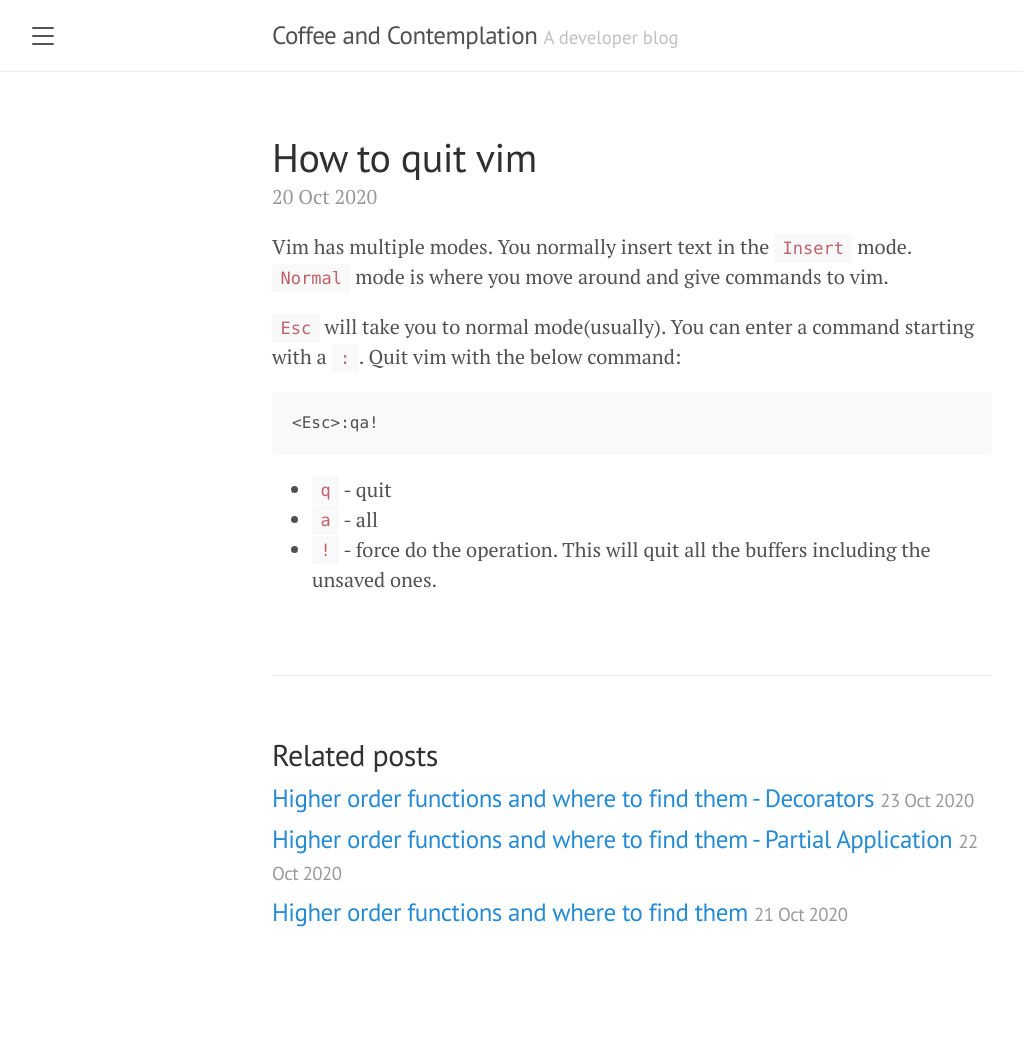
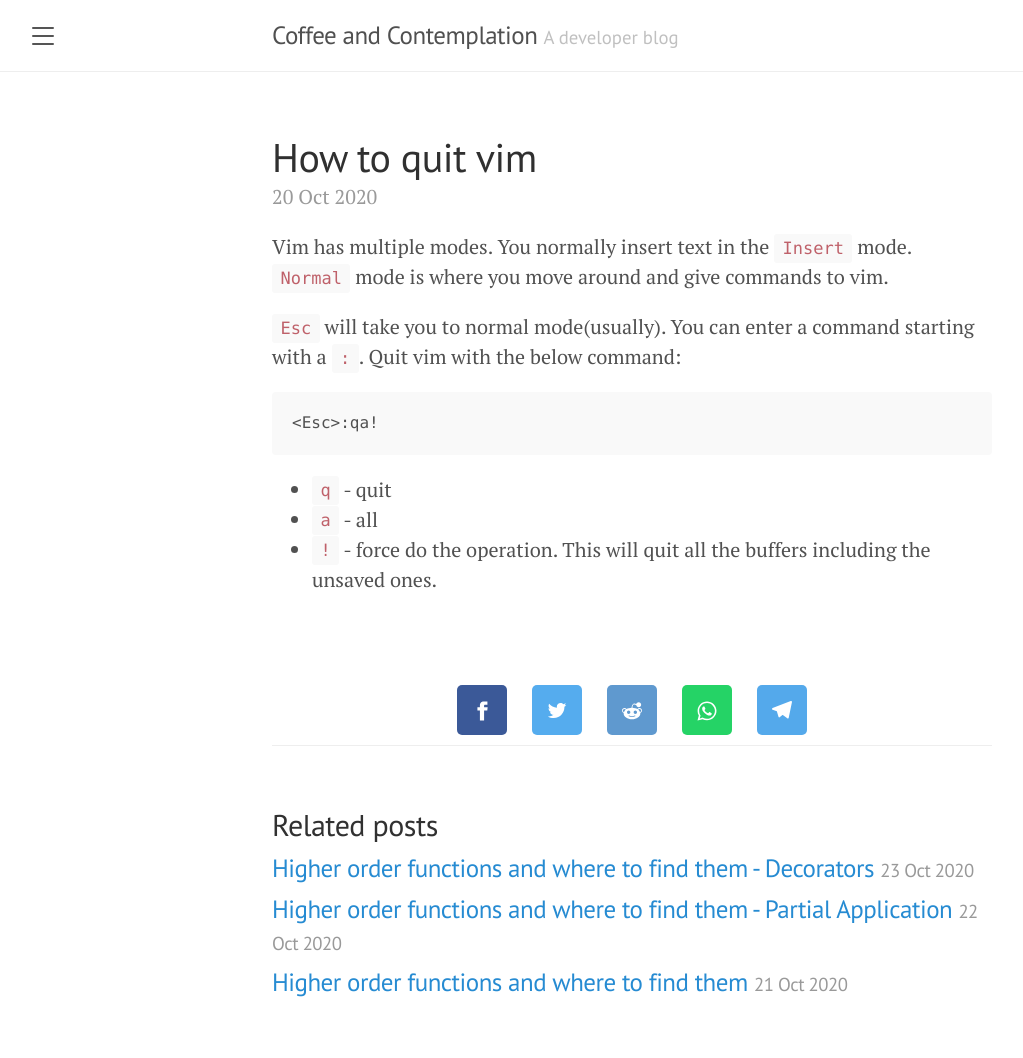
Before and after one commit to coffeeandcontemplation/coffeeandcontemplation.github.io, a Jekyll site: the page built from _posts/2020-10-20-quitting-vim.md, in a window 1280 px wide. Shown: the whole page, without its empty margins (8-1031 px from the left). Built offline with Jekyll 4.4.1, drawn with Linux system fonts in a browser that asks for light colours; before the commit the page ends 988 px from its top, so only the background shows below that.

Commit message:
Add sharing buttons

```diff
--- /dev/null
+++ b/_includes/sharing_buttons.html
@@ -0,0 +1,45 @@
+<!-- Sharingbutton Facebook -->
+<link rel="stylesheet" href="{{ '/public/css/sharing-buttons.css' | absolute_url }}">
+
+<div class="sharing-buttons">
+    <!-- Sharingbutton Facebook -->
+    <a class="resp-sharing-button__link" href='https://facebook.com/sharer/sharer.php?u={{include.url}}' target="_blank" rel="noopener" aria-label="">
+    <div class="resp-sharing-button resp-sharing-button--facebook resp-sharing-button--small"><div aria-hidden="true" class="resp-sharing-button__icon resp-sharing-button__icon--solid">
+        <svg xmlns="http://www.w3.org/2000/svg" viewBox="0 0 24 24"><path d="M18.77 7.46H14.5v-1.9c0-.9.6-1.1 1-1.1h3V.5h-4.33C10.24.5 9.5 3.44 9.5 5.32v2.15h-3v4h3v12h5v-12h3.85l.42-4z"/></svg>
+        </div>
+    </div>
+    </a>
+
+    <!-- Sharingbutton Twitter -->
+    <a class="resp-sharing-button__link" href="https://twitter.com/intent/tweet/?text=I%20liked%20this%20article.%20May%20be%20you%20will%20too.&amp;url={{include.url}}" target="_blank" rel="noopener" aria-label="">
+    <div class="resp-sharing-button resp-sharing-button--twitter resp-sharing-button--small"><div aria-hidden="true" class="resp-sharing-button__icon resp-sharing-button__icon--solid">
+        <svg xmlns="http://www.w3.org/2000/svg" viewBox="0 0 24 24"><path d="M23.44 4.83c-.8.37-1.5.38-2.22.02.93-.56.98-.96 1.32-2.02-.88.52-1.86.9-2.9 1.1-.82-.88-2-1.43-3.3-1.43-2.5 0-4.55 2.04-4.55 4.54 0 .36.03.7.1 1.04-3.77-.2-7.12-2-9.36-4.75-.4.67-.6 1.45-.6 2.3 0 1.56.8 2.95 2 3.77-.74-.03-1.44-.23-2.05-.57v.06c0 2.2 1.56 4.03 3.64 4.44-.67.2-1.37.2-2.06.08.58 1.8 2.26 3.12 4.25 3.16C5.78 18.1 3.37 18.74 1 18.46c2 1.3 4.4 2.04 6.97 2.04 8.35 0 12.92-6.92 12.92-12.93 0-.2 0-.4-.02-.6.9-.63 1.96-1.22 2.56-2.14z"/></svg>
+        </div>
+    </div>
+    </a>
+
+    <!-- Sharingbutton Reddit -->
+    <a class="resp-sharing-button__link" href="https://reddit.com/submit/?url={{include.url}}&amp;resubmit=true&amp;title=I%20liked%20this%20article.%20May%20be%20you%20will%20too." target="_blank" rel="noopener" aria-label="">
+    <div class="resp-sharing-button resp-sharing-button--reddit resp-sharing-button--small"><div aria-hidden="true" class="resp-sharing-button__icon resp-sharing-button__icon--solid">
+        <svg xmlns="http://www.w3.org/2000/svg" viewBox="0 0 24 24"><path d="M24 11.5c0-1.65-1.35-3-3-3-.96 0-1.86.48-2.42 1.24-1.64-1-3.75-1.64-6.07-1.72.08-1.1.4-3.05 1.52-3.7.72-.4 1.73-.24 3 .5C17.2 6.3 18.46 7.5 20 7.5c1.65 0 3-1.35 3-3s-1.35-3-3-3c-1.38 0-2.54.94-2.88 2.22-1.43-.72-2.64-.8-3.6-.25-1.64.94-1.95 3.47-2 4.55-2.33.08-4.45.7-6.1 1.72C4.86 8.98 3.96 8.5 3 8.5c-1.65 0-3 1.35-3 3 0 1.32.84 2.44 2.05 2.84-.03.22-.05.44-.05.66 0 3.86 4.5 7 10 7s10-3.14 10-7c0-.22-.02-.44-.05-.66 1.2-.4 2.05-1.54 2.05-2.84zM2.3 13.37C1.5 13.07 1 12.35 1 11.5c0-1.1.9-2 2-2 .64 0 1.22.32 1.6.82-1.1.85-1.92 1.9-2.3 3.05zm3.7.13c0-1.1.9-2 2-2s2 .9 2 2-.9 2-2 2-2-.9-2-2zm9.8 4.8c-1.08.63-2.42.96-3.8.96-1.4 0-2.74-.34-3.8-.95-.24-.13-.32-.44-.2-.68.15-.24.46-.32.7-.18 1.83 1.06 4.76 1.06 6.6 0 .23-.13.53-.05.67.2.14.23.06.54-.18.67zm.2-2.8c-1.1 0-2-.9-2-2s.9-2 2-2 2 .9 2 2-.9 2-2 2zm5.7-2.13c-.38-1.16-1.2-2.2-2.3-3.05.38-.5.97-.82 1.6-.82 1.1 0 2 .9 2 2 0 .84-.53 1.57-1.3 1.87z"/></svg>
+        </div>
+    </div>
+    </a>
+
+    <!-- Sharingbutton WhatsApp -->
+    <a class="resp-sharing-button__link" href="whatsapp://send?text=I%20liked%20this%20article.%20May%20be%20you%20will%20too.%20{{include.url}}" target="_blank" rel="noopener" aria-label="">
+    <div class="resp-sharing-button resp-sharing-button--whatsapp resp-sharing-button--small"><div aria-hidden="true" class="resp-sharing-button__icon resp-sharing-button__icon--solid">
+        <svg xmlns="http://www.w3.org/2000/svg" viewBox="0 0 24 24"><path d="M20.1 3.9C17.9 1.7 15 .5 12 .5 5.8.5.7 5.6.7 11.9c0 2 .5 3.9 1.5 5.6L.6 23.4l6-1.6c1.6.9 3.5 1.3 5.4 1.3 6.3 0 11.4-5.1 11.4-11.4-.1-2.8-1.2-5.7-3.3-7.8zM12 21.4c-1.7 0-3.3-.5-4.8-1.3l-.4-.2-3.5 1 1-3.4L4 17c-1-1.5-1.4-3.2-1.4-5.1 0-5.2 4.2-9.4 9.4-9.4 2.5 0 4.9 1 6.7 2.8 1.8 1.8 2.8 4.2 2.8 6.7-.1 5.2-4.3 9.4-9.5 9.4zm5.1-7.1c-.3-.1-1.7-.9-1.9-1-.3-.1-.5-.1-.7.1-.2.3-.8 1-.9 1.1-.2.2-.3.2-.6.1s-1.2-.5-2.3-1.4c-.9-.8-1.4-1.7-1.6-2-.2-.3 0-.5.1-.6s.3-.3.4-.5c.2-.1.3-.3.4-.5.1-.2 0-.4 0-.5C10 9 9.3 7.6 9 7c-.1-.4-.4-.3-.5-.3h-.6s-.4.1-.7.3c-.3.3-1 1-1 2.4s1 2.8 1.1 3c.1.2 2 3.1 4.9 4.3.7.3 1.2.5 1.6.6.7.2 1.3.2 1.8.1.6-.1 1.7-.7 1.9-1.3.2-.7.2-1.2.2-1.3-.1-.3-.3-.4-.6-.5z"/></svg>
+        </div>
+    </div>
+    </a>
+
+    <!-- Sharingbutton Telegram -->
+    <a class="resp-sharing-button__link" href="https://telegram.me/share/url?text=I%20liked%20this%20article.%20May%20be%20you%20will%20too.&amp;url={{include.url}}" target="_blank" rel="noopener" aria-label="">
+    <div class="resp-sharing-button resp-sharing-button--telegram resp-sharing-button--small"><div aria-hidden="true" class="resp-sharing-button__icon resp-sharing-button__icon--solid">
+        <svg xmlns="http://www.w3.org/2000/svg" viewBox="0 0 24 24"><path d="M.707 8.475C.275 8.64 0 9.508 0 9.508s.284.867.718 1.03l5.09 1.897 1.986 6.38a1.102 1.102 0 0 0 1.75.527l2.96-2.41a.405.405 0 0 1 .494-.013l5.34 3.87a1.1 1.1 0 0 0 1.046.135 1.1 1.1 0 0 0 .682-.803l3.91-18.795A1.102 1.102 0 0 0 22.5.075L.706 8.475z"/></svg>
+        </div>
+    </div>
+    </a>
+
+</div>
--- a/_layouts/post.html
+++ b/_layouts/post.html
@@ -7,6 +7,13 @@ layout: default
   <span class="post-date">{{ page.date | date_to_string }}</span>
   {{ content }}
 </div>
+
+{% capture page_url %}
+{{ page.url | absolute_url }}
+{% endcapture %}
+
+
+{% include sharing_buttons.html url=page_url %}
 
 {% if site.related_posts.size >= 1 %}
 <div class="related">
--- /dev/null
+++ b/public/css/sharing-buttons.css
@@ -0,0 +1,190 @@
+.resp-sharing-button__link,
+.resp-sharing-button__icon {
+  display: inline-block
+}
+
+.resp-sharing-button__link {
+  text-decoration: none;
+  color: #fff;
+  margin: 0.5em
+}
+
+.resp-sharing-button {
+  border-radius: 5px;
+  transition: 25ms ease-out;
+  padding: 0.5em 0.75em;
+  font-family: Helvetica Neue,Helvetica,Arial,sans-serif
+}
+
+.resp-sharing-button__icon svg {
+  width: 1em;
+  height: 1em;
+  margin-right: 0.4em;
+  vertical-align: top
+}
+
+.resp-sharing-button--small svg {
+  margin: 0;
+  vertical-align: middle
+}
+
+/* Non solid icons get a stroke */
+.resp-sharing-button__icon {
+  stroke: #fff;
+  fill: none
+}
+
+/* Solid icons get a fill */
+.resp-sharing-button__icon--solid,
+.resp-sharing-button__icon--solidcircle {
+  fill: #fff;
+  stroke: none
+}
+
+.resp-sharing-button--twitter {
+  background-color: #55acee
+}
+
+.resp-sharing-button--twitter:hover {
+  background-color: #2795e9
+}
+
+.resp-sharing-button--pinterest {
+  background-color: #bd081c
+}
+
+.resp-sharing-button--pinterest:hover {
+  background-color: #8c0615
+}
+
+.resp-sharing-button--facebook {
+  background-color: #3b5998
+}
+
+.resp-sharing-button--facebook:hover {
+  background-color: #2d4373
+}
+
+.resp-sharing-button--tumblr {
+  background-color: #35465C
+}
+
+.resp-sharing-button--tumblr:hover {
+  background-color: #222d3c
+}
+
+.resp-sharing-button--reddit {
+  background-color: #5f99cf
+}
+
+.resp-sharing-button--reddit:hover {
+  background-color: #3a80c1
+}
+
+.resp-sharing-button--google {
+  background-color: #dd4b39
+}
+
+.resp-sharing-button--google:hover {
+  background-color: #c23321
+}
+
+.resp-sharing-button--linkedin {
+  background-color: #0077b5
+}
+
+.resp-sharing-button--linkedin:hover {
+  background-color: #046293
+}
+
+.resp-sharing-button--email {
+  background-color: #777
+}
+
+.resp-sharing-button--email:hover {
+  background-color: #5e5e5e
+}
+
+.resp-sharing-button--xing {
+  background-color: #1a7576
+}
+
+.resp-sharing-button--xing:hover {
+  background-color: #114c4c
+}
+
+.resp-sharing-button--whatsapp {
+  background-color: #25D366
+}
+
+.resp-sharing-button--whatsapp:hover {
+  background-color: #1da851
+}
+
+.resp-sharing-button--hackernews {
+background-color: #FF6600
+}
+.resp-sharing-button--hackernews:hover, .resp-sharing-button--hackernews:focus {   background-color: #FB6200 }
+
+.resp-sharing-button--vk {
+  background-color: #507299
+}
+
+.resp-sharing-button--vk:hover {
+  background-color: #43648c
+}
+
+.resp-sharing-button--facebook {
+  background-color: #3b5998;
+  border-color: #3b5998;
+}
+
+.resp-sharing-button--facebook:hover,
+.resp-sharing-button--facebook:active {
+  background-color: #2d4373;
+  border-color: #2d4373;
+}
+
+.resp-sharing-button--twitter {
+  background-color: #55acee;
+  border-color: #55acee;
+}
+
+.resp-sharing-button--twitter:hover,
+.resp-sharing-button--twitter:active {
+  background-color: #2795e9;
+  border-color: #2795e9;
+}
+
+.resp-sharing-button--reddit {
+  background-color: #5f99cf;
+  border-color: #5f99cf;
+}
+
+.resp-sharing-button--reddit:hover,
+.resp-sharing-button--reddit:active {
+  background-color: #3a80c1;
+  border-color: #3a80c1;
+}
+
+.resp-sharing-button--whatsapp {
+  background-color: #25D366;
+  border-color: #25D366;
+}
+
+.resp-sharing-button--whatsapp:hover,
+.resp-sharing-button--whatsapp:active {
+  background-color: #1DA851;
+  border-color: #1DA851;
+}
+
+.resp-sharing-button--telegram {
+  background-color: #54A9EB;
+}
+
+.resp-sharing-button--telegram:hover {
+  background-color: #4B97D1;
+}
+.sharing-buttons {
+  text-align: center;
+}
```
Also changed, not shown: 6 other files.
